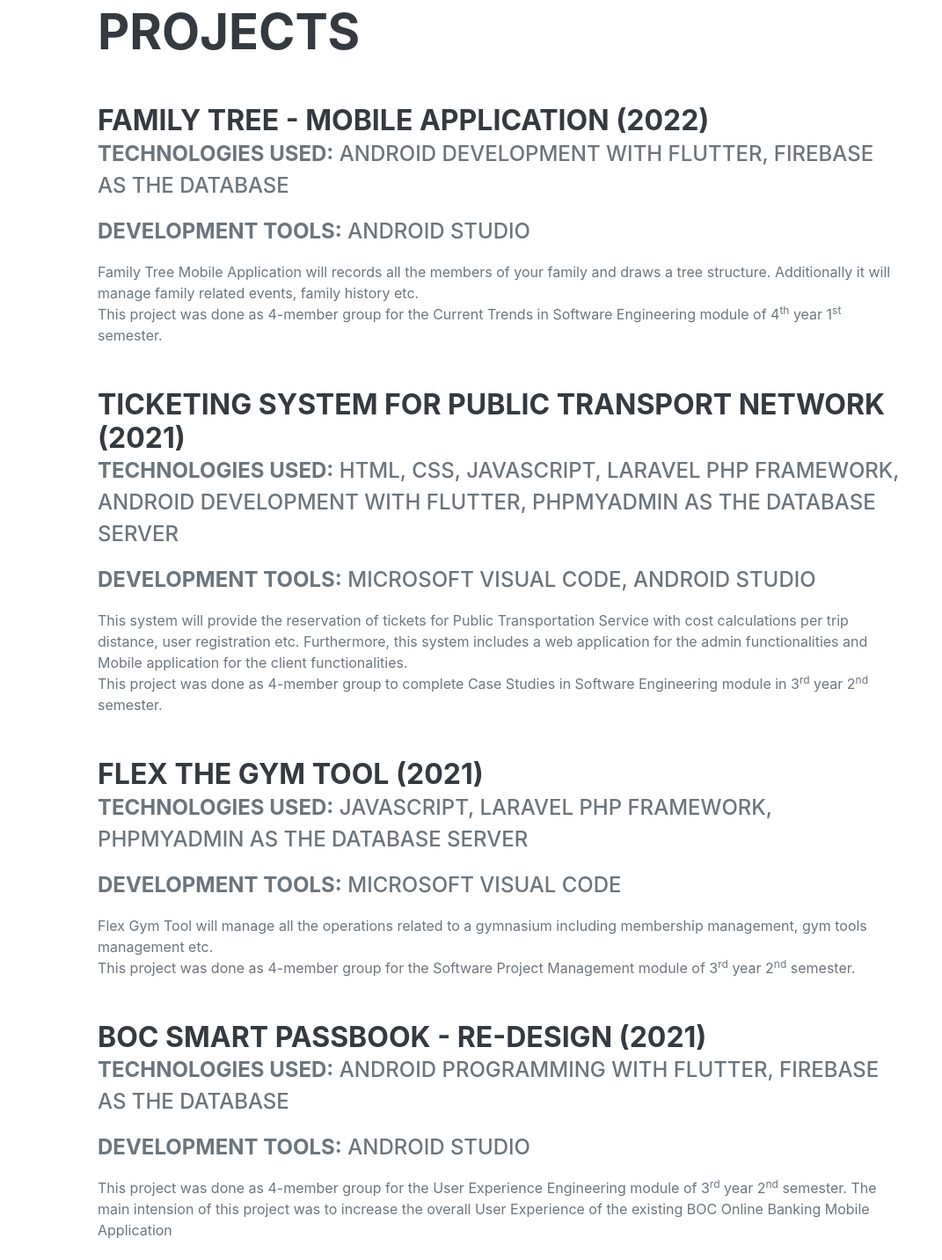
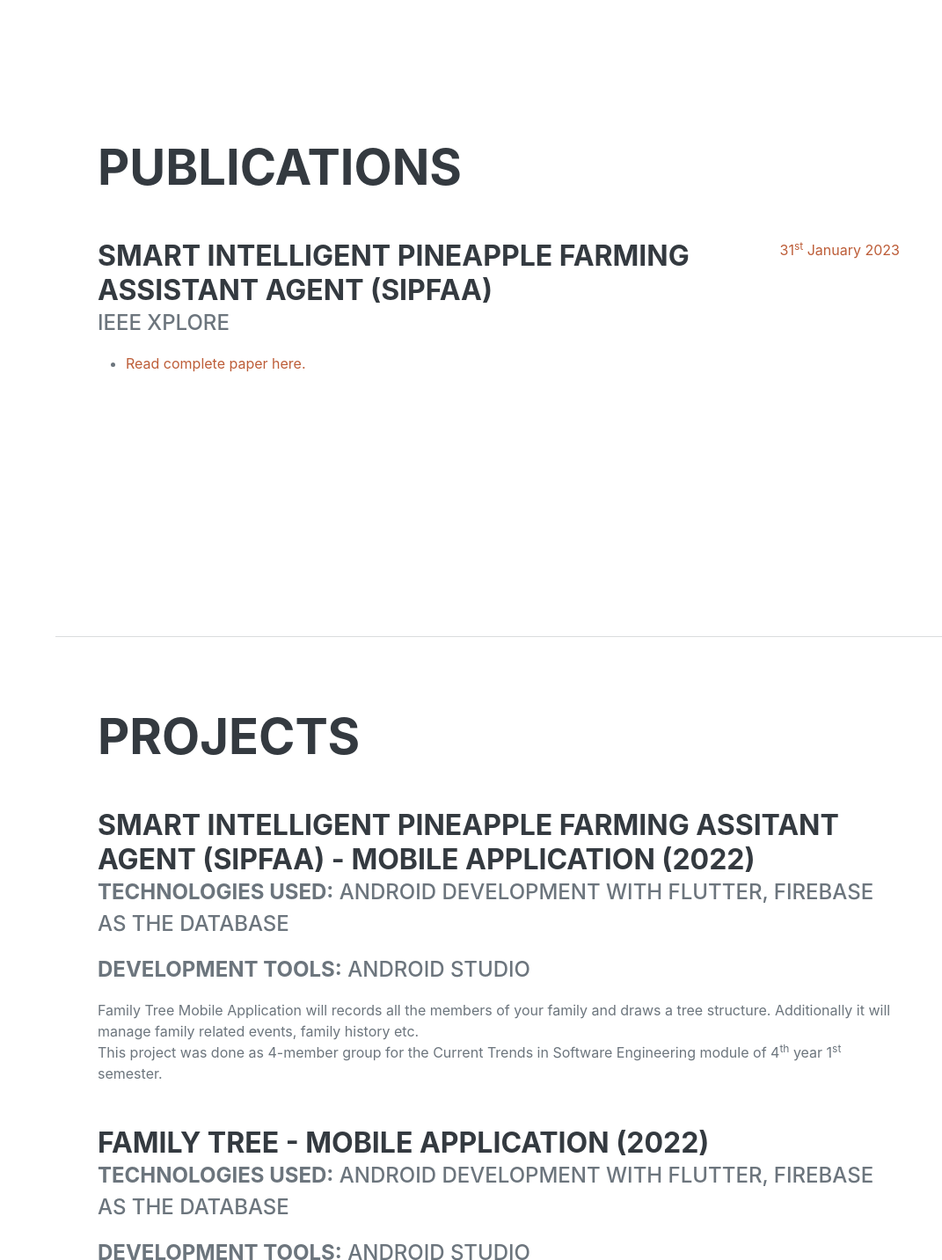
Before and after one commit to NishanNiriella/NishanNiriella.github.io, a plain HTML site: page index.html in a window 1280 px wide. Shown: the part 1679-3111 px from the top of the page at 88% size, without its empty margins (209-1280 px from the left). Drawn offline with nearby package versions, Linux system fonts and the light colour scheme; a web font is replaced by a local one.

Commit message:
Paper Publication

```diff
--- a/index.html
+++ b/index.html
@@ -83,11 +83,36 @@
             </section>
             <hr class="m-0" />
 
+            <!-- Publications-->
+            <section class="resume-section" id="experience">
+                <div class="resume-section-content">
+                    <h2 class="mb-5">Publications</h2>
+                    <div class="d-flex flex-column flex-md-row justify-content-between mb-5">
+                        <div class="flex-grow-1">
+                            <h3 class="mb-0">Smart Intelligent Pineapple Farming Assistant Agent (SIPFAA)</h3>
+                            <div class="subheading mb-3">IEEE Xplore</div>
+                            <ul>
+                                <li><a href="https://ieeexplore.ieee.org/document/10025103" target="_blank" style="text-decoration: none;">Read complete paper here.</a></li>
+                            </ul>
+                        </div>
+                        <div class="flex-shrink-0"><span class="text-primary">31<sup>st</sup> January 2023</span></div>
+                    </div>
+                </div>
+            </section>
+            <hr class="m-0" />
+
             <!-- Projects-->
             <section class="resume-section" id="projects">
                 <div class="resume-section-content">
                     <h2 class="mb-5">Projects</h2>
                     <div class="justify-content-between mb-5">
+                        <div class="mb-5">
+                            <h3 class="mb-0">Smart Intelligent Pineapple Farming Assitant Agent (SIPFAA) - Mobile Application (2022)</h3>
+                            <div class="subheading mb-3"><b>Technologies Used:</b> Android Development with Flutter, Firebase as the Database</div>
+                            <div class="subheading mb-3"><b>Development Tools:</b> Android Studio</div>
+                            <div>Family Tree Mobile Application will records all the members of your family and draws a tree structure. Additionally it will manage family related events, family history etc.</div>
+                            <div>This project was done as 4-member group for the Current Trends in Software Engineering module of 4<sup>th</sup> year 1<sup>st</sup> semester.</div>
+                        </div>
                         <div class="mb-5">
                             <h3 class="mb-0">Family Tree - Mobile Application (2022)</h3>
                             <div class="subheading mb-3"><b>Technologies Used:</b> Android Development with Flutter, Firebase as the Database</div>
```
